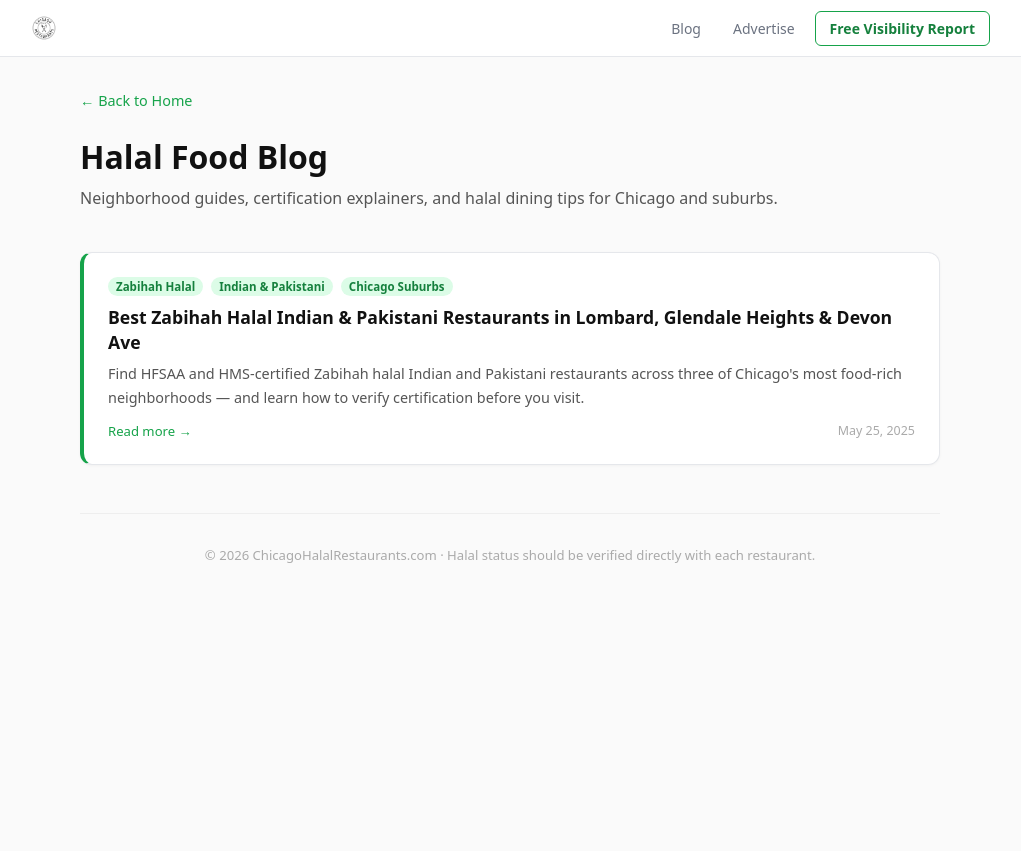
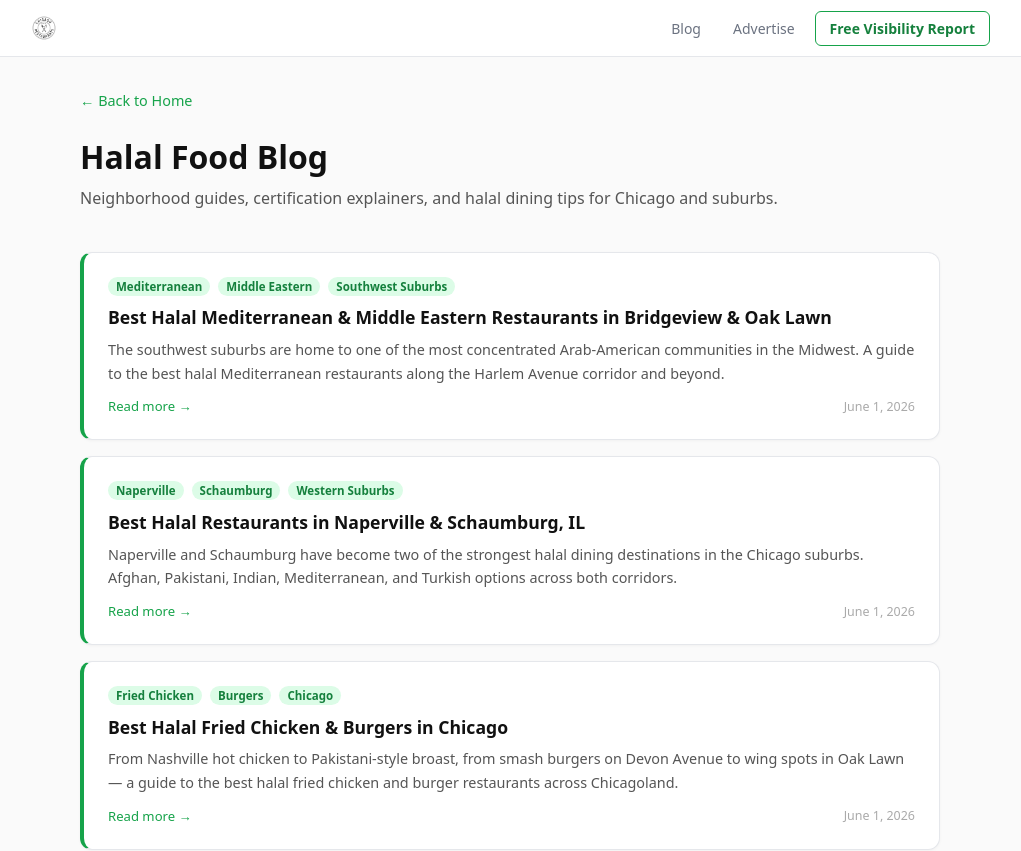
Before and after one commit to syedja/chicagohalalrestaurants, a Next.js app: page /blog in a window 1280 px wide. Shown: the top 851 px of the page, without its empty margins (130-1151 px from the left). Before the commit the page ends 800 px from the top, so only its background shows below. Built offline with nearby package versions, Linux system fonts and the light colour scheme.

Commit message:
feat: add all 5 blog posts to blog index

```diff
--- a/app/blog/page.js
+++ b/app/blog/page.js
@@ -1,11 +1,34 @@
 import Link from 'next/link'
 
-export const metadata = {
-  title: 'Halal Food Blog | Chicago Halal Restaurants',
-  description: 'Guides, tips, and neighborhood spotlights for halal diners in Chicago and suburbs. Find Zabihah-certified restaurants, certification guides, and more.',
-}
-
 const blogPosts = [
+  {
+    slug: 'halal-mediterranean-bridgeview-oak-lawn',
+    title: 'Best Halal Mediterranean & Middle Eastern Restaurants in Bridgeview & Oak Lawn',
+    excerpt: 'The southwest suburbs are home to one of the most concentrated Arab-American communities in the Midwest. A guide to the best halal Mediterranean restaurants along the Harlem Avenue corridor and beyond.',
+    tags: ['Mediterranean', 'Middle Eastern', 'Southwest Suburbs'],
+    date: 'June 1, 2026',
+  },
+  {
+    slug: 'halal-restaurants-naperville-schaumburg',
+    title: 'Best Halal Restaurants in Naperville & Schaumburg, IL',
+    excerpt: 'Naperville and Schaumburg have become two of the strongest halal dining destinations in the Chicago suburbs. Afghan, Pakistani, Indian, Mediterranean, and Turkish options across both corridors.',
+    tags: ['Naperville', 'Schaumburg', 'Western Suburbs'],
+    date: 'June 1, 2026',
+  },
+  {
+    slug: 'halal-fried-chicken-burgers-chicago',
+    title: 'Best Halal Fried Chicken & Burgers in Chicago',
+    excerpt: 'From Nashville hot chicken to Pakistani-style broast, from smash burgers on Devon Avenue to wing spots in Oak Lawn — a guide to the best halal fried chicken and burger restaurants across Chicagoland.',
+    tags: ['Fried Chicken', 'Burgers', 'Chicago'],
+    date: 'June 1, 2026',
+  },
+  {
+    slug: 'get-halal-restaurant-listed-chicago',
+    title: 'How to Get Your Halal Restaurant Found Online in Chicago',
+    excerpt: 'A practical guide for halal restaurant owners on improving online visibility, getting verified listings, and preparing for AI search. Includes Google Business Profile tips and listing options.',
+    tags: ['Restaurant Owners', 'Online Visibility', 'Guide'],
+    date: 'June 1, 2026',
+  },
   {
     slug: 'zabihah-halal-indian-pakistani-lombard-glendale-heights-devon-ave',
     title: 'Best Zabihah Halal Indian & Pakistani Restaurants in Lombard, Glendale Heights & Devon Ave',
@@ -14,6 +37,11 @@
     date: 'May 25, 2025',
   },
 ]
+
+export const metadata = {
+  title: 'Halal Food Blog | Chicago Halal Restaurants',
+  description: 'Guides, tips, and neighborhood spotlights for halal diners in Chicago and suburbs. Find Zabihah-certified restaurants, certification guides, and more.',
+}
 
 export default function BlogIndex() {
   return (
```
